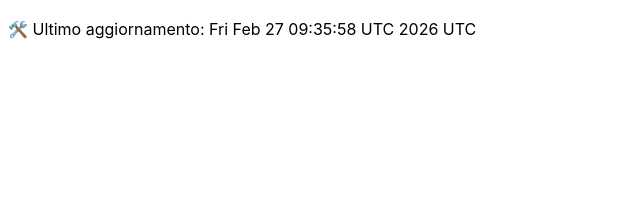
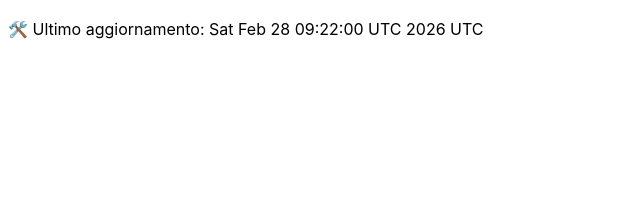
Before and after one commit to DanteTrb/DanteTrb.github.io, a Jekyll site: the page built from badges.md, in a window 1280 px wide. Shown: the top 212 px of the page, without its empty margins (0-640 px from the left). Built offline with Jekyll 4.4.1, drawn with Linux system fonts in a browser that asks for light colours; our own code applies the rules of GitHub Pages for plain Markdown files.

Commit message:
🛠️ Aggiornamento automatico badge

```diff
--- a/badges.md
+++ b/badges.md
@@ -1 +1 @@
-🛠️ Ultimo aggiornamento: Fri Feb 27 09:35:58 UTC 2026 UTC
+🛠️ Ultimo aggiornamento: Sat Feb 28 09:22:00 UTC 2026 UTC
```
